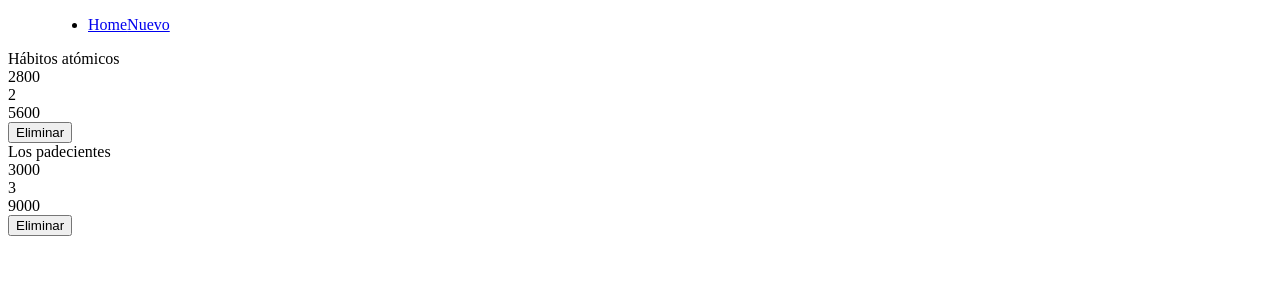
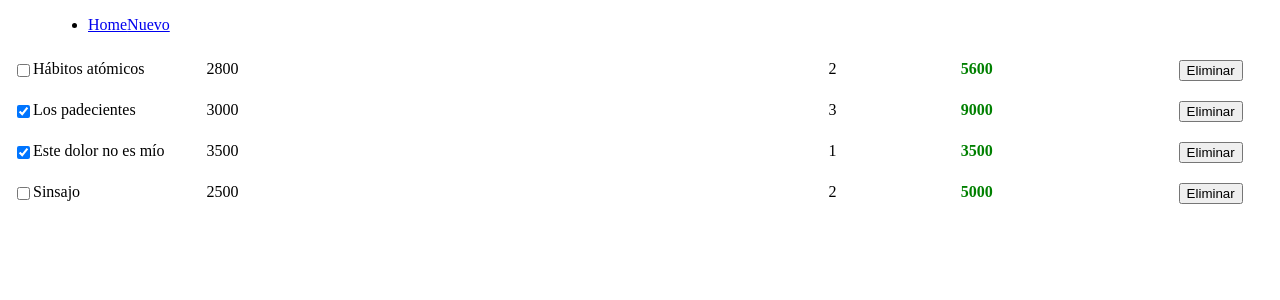
Before and after one commit to agostina-s/ProyectoPP, an Angular app: page / in a window 1280 px wide. Shown: the top 300 px of the page. Built offline with nearby package versions, Linux system fonts and the light colour scheme.

Commit message:
Creacion de los styles en css

```diff
--- a/src/app/components/item/item.component.css
+++ b/src/app/components/item/item.component.css
@@ -0,0 +1,32 @@
+.row{
+  display: flex;
+  box-sizing: border-box;
+}
+div{
+  padding: 10px 0;
+}
+.title{
+  display: flex;
+  width: 15%;
+  padding: 0 5px;
+}
+.price{
+  width: 50%;
+  padding: 0 5px;
+}
+.quantity{
+  width: 10%;
+  padding: 0 5px;
+}
+.total{
+  width: 15%;
+  font-weight: bolder;
+  color: green;
+  padding: 0 5px;
+}
+.actions{
+  width: 10%;
+  text-align: center;
+  box-sizing: border-box;
+  padding: 0 5px;
+}
--- a/src/app/components/item/item.component.html
+++ b/src/app/components/item/item.component.html
@@ -1,21 +1,22 @@
-<div>
-  <div>
+<div class="row">
+  <div class="title">
+    <input type="checkbox" [checked] = "item.completed">
     {{item.title}}
   </div>
 
-  <div>
+  <div class="price">
     {{item.price}}
   </div>
 
-  <div>
+  <div class="quantity">
     {{item.quantity}}
   </div>
 
-  <div>
+  <div class="total">
     {{item.price * item.quantity}}
   </div>
 
-  <div>
+  <div class="actions">
     <button>Eliminar</button>
   </div>
 </div>
--- a/src/app/components/items/items.component.ts
+++ b/src/app/components/items/items.component.ts
@@ -22,6 +22,20 @@
       price: 3000,
       quantity: 3,
       completed: true
-    }
+    },
+    {
+      id: 2,
+      title: 'Este dolor no es mío',
+      price: 3500,
+      quantity: 1,
+      completed: true
+    },
+    {
+      id: 3,
+      title: 'Sinsajo',
+      price: 2500,
+      quantity: 2,
+      completed: false
+    },
     ];
 }
```
